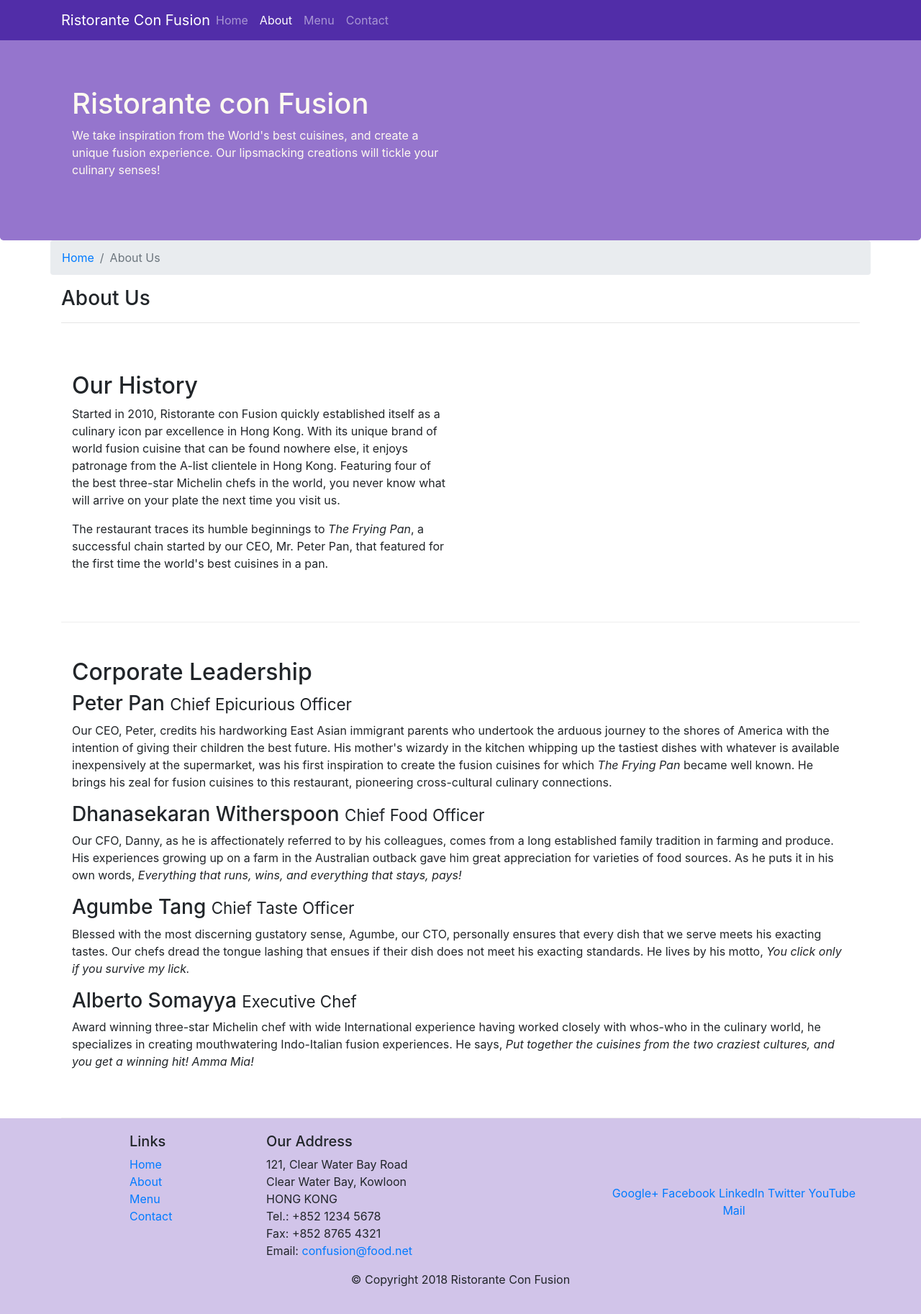
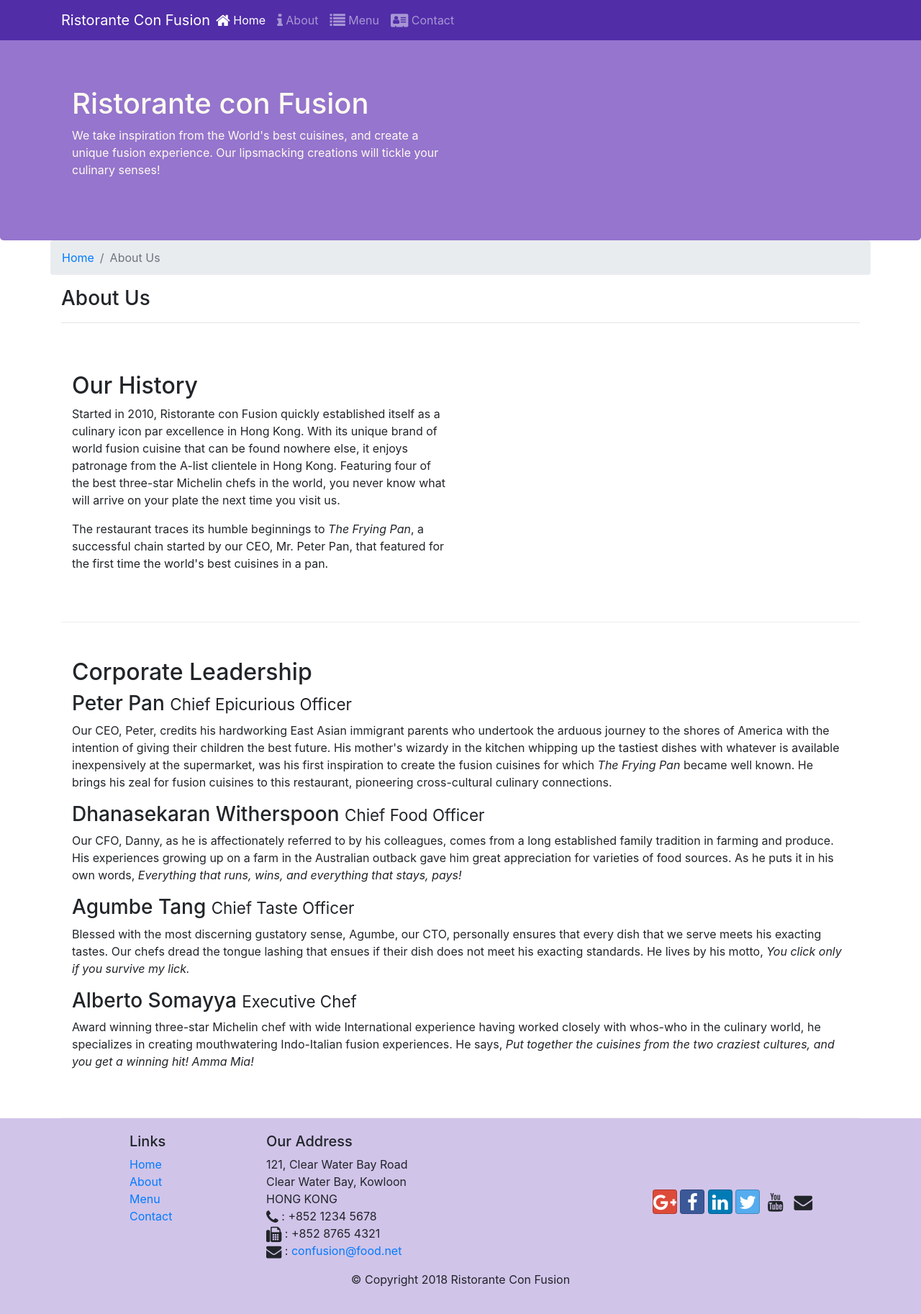
Before and after one commit to ahmadbappy/RiverFlower, a website: page aboutus.html in a window 1280 px wide. Shown: the whole page at 72% size. Drawn offline with nearby package versions, Linux system fonts and the light colour scheme.

Commit message:
Icon Fonts

```diff
--- a/aboutus.html
+++ b/aboutus.html
@@ -9,6 +9,8 @@
 
     <!-- Bootstrap CSS -->
     <link rel="stylesheet" href="node_modules/bootstrap/dist/css/bootstrap.min.css">
+    <link rel="stylesheet" href="node_modules/font-awesome/css/font-awesome.min.css">
+    <link rel="stylesheet" href="node_modules/bootstrap-social/bootstrap-social.css">
     <link rel="stylesheet" href="css/styles.css">
     <title>Ristorante Con Fusion: About Us</title>
 
@@ -25,10 +27,18 @@
             <div class="collapse navbar-collapse" id="Navbar">
                 <ul class="navbar-nav mr-auto">
 
-                    <a class="nav-link" href="./index.html">Home</a>
-                    <a class="nav-link active" href="#">About</a>
-                    <a class="nav-link" href="#">Menu</a>
-                    <a class="nav-link" href="#">Contact</a>
+                    <a class="nav-link active" href="#">
+                        <span class="fa fa-home fa-lg"></span> Home
+                    </a>
+                    <a class="nav-link" href="./aboutus.html">
+                        <span class="fa fa-info fa-lg"></span> About
+                    </a>
+                    <a class="nav-link" href="#">
+                        <span class="fa fa-list fa-lg"></span> Menu
+                    </a>
+                    <a class="nav-link" href="#">
+                        <span class="fa fa-address-card fa-lg"></span> Contact
+                    </a>
 
                 </ul>
             </div>
@@ -151,19 +161,32 @@
                         121, Clear Water Bay Road<br>
                         Clear Water Bay, Kowloon<br>
                         HONG KONG<br>
-                        Tel.: +852 1234 5678<br>
-                        Fax: +852 8765 4321<br>
-                        Email: <a href="mailto:confusion@food.net">confusion@food.net</a>
+                        <i class="fa fa-phone fa-lg"></i> : +852 1234 5678<br>
+                        <i class="fa fa-fax fa-lg"></i> : +852 8765 4321<br>
+                        <i class="fa fa-envelope fa-lg"></i> : <a
+                            href="mailto:confusion@food.net">confusion@food.net</a>
                     </address>
                 </div>
                 <div class="col-12 col-sm-4 align-self-center">
                     <div class="text-center">
-                        <a href="http://google.com/+">Google+</a>
-                        <a href="http://www.facebook.com/profile.php?id=">Facebook</a>
-                        <a href="http://www.linkedin.com/in/">LinkedIn</a>
-                        <a href="http://twitter.com/">Twitter</a>
-                        <a href="http://youtube.com/">YouTube</a>
-                        <a href="mailto:">Mail</a>
+                        <a class="btn btn-social-icon btn-google" href="http://google.com/+">
+                            <i class="fa fa-google-plus fa-lg"></i>
+                        </a>
+                        <a class="btn btn-social-icon btn-facebook" href="http://www.facebook.com/profile.php?id=">
+                            <i class="fa fa-facebook fa-lg"></i>
+                        </a>
+                        <a class="btn btn-social-icon btn-linkedin" href="http://www.linkedin.com/in/">
+                            <i class="fa fa-linkedin fa-lg"></i>
+                        </a>
+                        <a class="btn btn-social-icon btn-twitter" href="http://twitter.com/">
+                            <i class="fa fa-twitter fa-lg"></i>
+                        </a>
+                        <a class="btn btn-social-icon btn-youtube" href="http://youtube.com/">
+                            <i class="fa fa-youtube fa-lg"></i>
+                        </a>
+                        <a class="btn btn-social-icon" href="mailto:">
+                            <i class="fa fa-envelope fa-lg"></i>
+                        </a>
                     </div>
                 </div>
             </div>
--- a/package.json
+++ b/package.json
@@ -15,6 +15,8 @@
   },
   "dependencies": {
     "bootstrap": "^4.5.2",
+    "bootstrap-social": "^5.1.1",
+    "font-awesome": "^4.7.0",
     "jquery": "^3.5.1",
     "popper.js": "^1.16.1"
   }
```
Also changed, not shown: index.html (+36 -13 lines), 1 other file.
